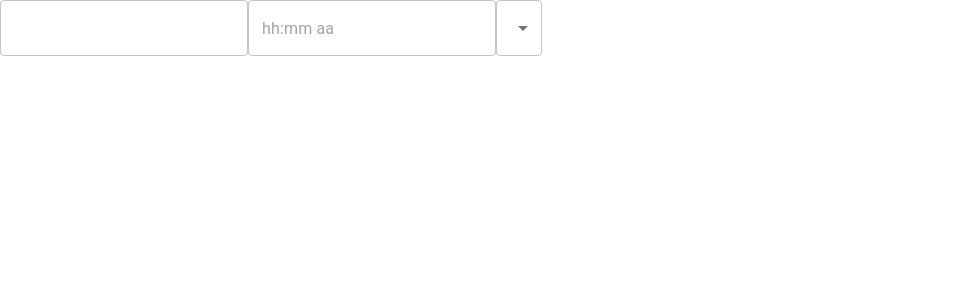
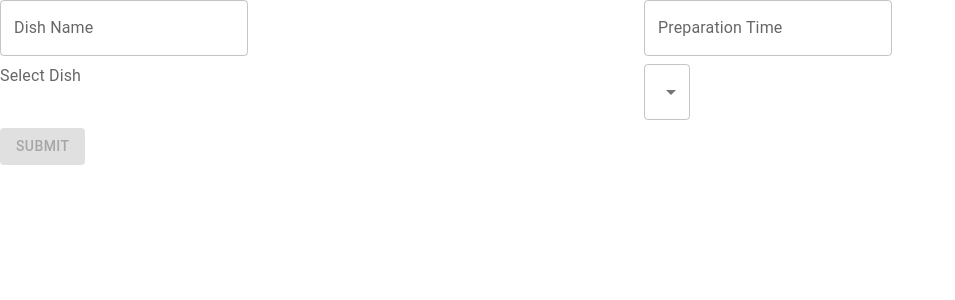
Before and after one commit to zofiaperzynska/HexOceanTask, a React (Create React App) app: page / in a window 1280 px wide. Shown: the top 300 px of the page, without its empty margins (0-955 px from the left). Built offline with nearby package versions, Linux system fonts and the light colour scheme.

Commit message:
All the logic prepared. Submitting data via POST request via JSON.

```diff
--- a/package.json
+++ b/package.json
@@ -14,6 +14,7 @@
     "@types/node": "^16.18.16",
     "@types/react": "^18.0.28",
     "@types/react-dom": "^18.0.11",
+    "axios": "^1.3.4",
     "dayjs": "^1.11.7",
     "react": "^18.2.0",
     "react-dom": "^18.2.0",
--- a/src/components/Form/Form.consts.ts
+++ b/src/components/Form/Form.consts.ts
@@ -14,3 +14,9 @@ export const DISHES: Dish[] = [
     value: "sandwich",
   },
 ];
+
+export const DEFAULT_SLIDER_VALUE = 3;
+
+export const FLOAT_REGEX = /^(0|[1-9]\d*)(\.\d{0,2})?$/;
+
+export const INTEGER_REGEX = /^[1-9][0-9]*$/;
--- a/src/components/Form/Form.tsx
+++ b/src/components/Form/Form.tsx
@@ -5,15 +5,66 @@ import {
   MenuItem,
   Slider,
   SelectChangeEvent,
+  InputLabel,
+  Button,
+  Grid,
 } from "@mui/material";
-import { TimePicker } from "@mui/x-date-pickers";
-import { DISHES } from "./Form.consts";
+import { TimeField } from "@mui/x-date-pickers";
+import {
+  DEFAULT_SLIDER_VALUE,
+  DISHES,
+  INTEGER_REGEX,
+  FLOAT_REGEX,
+} from "./Form.consts";
+import { Dayjs } from "dayjs";
+import axios from "axios";
 
 const Form = () => {
   const [selectedDish, setSelectedDish] = useState("");
+  const [noOfSlices, setNoOfSlices] = useState("");
+  const [noOfBreadSlices, setNoOfBreadSlices] = useState("");
+  const [dishName, setDishName] = useState("");
+  const [sliderValue, setSliderValue] = useState(DEFAULT_SLIDER_VALUE);
+  const [diameterValue, setDiameterValue] = useState("");
+  const [timeValue, setTimeValue] = useState<Dayjs | null>(null);
 
   const selectDishHandler = (event: SelectChangeEvent) => {
     setSelectedDish(event.target.value);
+  };
+
+  const inputNoOfSlicesHandler = (
+    event: React.ChangeEvent<HTMLInputElement>
+  ) => {
+    if (event.target.value === "" || INTEGER_REGEX.test(event.target.value)) {
+      setNoOfSlices(event.target.value);
+    }
+  };
+
+  const inputNoOfBreadSlicesHandler = (
+    event: React.ChangeEvent<HTMLInputElement>
+  ) => {
+    if (event.target.value === "" || INTEGER_REGEX.test(event.target.value)) {
+      setNoOfBreadSlices(event.target.value);
+    }
+  };
+
+  const dishNameInputHandler = (event: React.ChangeEvent<HTMLInputElement>) =>
+    setDishName(event.target.value);
+
+  const inputDiameterHandler = (event: React.ChangeEvent<HTMLInputElement>) => {
+    if (event.target.value === "" || FLOAT_REGEX.test(event.target.value)) {
+      setDiameterValue(event.target.value);
+    }
+  };
+
+  const sliderHandler = (
+    event: {},
+    value: number | number[],
+    activeThumb: number
+  ) => {
+    if (typeof value === "number") {
+      setSliderValue(value);
+    }
   };
 
   const getSpecificInputs = () => {
@@ -21,31 +72,157 @@ const Form = () => {
       case "pizza":
         return (
           <>
+            <Grid item xs={6}>
               <TextField
-              label='no of slices'
-              type='number'
-              inputProps={{ min: 1, max: 12 }}
+                label='No Of Slices'
+                type='text'
+                value={noOfSlices}
+                onChange={inputNoOfSlicesHandler}
               />
-            <TextField label='diameter' type='number' />
+            </Grid>
+            <Grid item xs={6}>
+              <TextField
+                label='Diameter'
+                type='text'
+                onChange={inputDiameterHandler}
+                value={diameterValue}
+              />
+            </Grid>
           </>
         );
       case "soup":
-        return <Slider defaultValue={3} step={1} marks min={1} max={10} />;
+        return (
+          <Grid item xs={6}>
+            <Slider
+              defaultValue={DEFAULT_SLIDER_VALUE}
+              step={1}
+              marks
+              min={1}
+              max={10}
+              onChange={sliderHandler}
+              valueLabelDisplay='on'
+              value={sliderValue}
+            />
+          </Grid>
+        );
       case "sandwich":
-        return <TextField type='number' inputProps={{ min: 1 }} />;
+        return (
+          <Grid item xs={6}>
+            <TextField
+              label='No Of Bread Slices'
+              type='text'
+              value={noOfBreadSlices}
+              onChange={inputNoOfBreadSlicesHandler}
+            />
+          </Grid>
+        );
+    }
+  };
+
+  const checkFormValidation = () => {
+    switch (selectedDish) {
+      case "pizza":
+        return (
+          !!dishName && timeValue?.isValid() && !!noOfSlices && !!diameterValue
+        );
+
+      case "soup":
+        return !!dishName && timeValue?.isValid();
+
+      case "sandwich":
+        return !!dishName && timeValue?.isValid() && !!noOfBreadSlices;
+
+      default:
+        return false;
+    }
+  };
+
+  const createQueryBody = () => {
+    switch (selectedDish) {
+      case "pizza":
+        return {
+          name: dishName,
+          type: selectedDish,
+          preparation_time: timeValue?.format("HH:mm:ss"),
+          no_of_slices: parseInt(noOfSlices),
+          diameter: parseFloat(diameterValue),
+        };
+      case "soup":
+        return {
+          name: dishName,
+          type: selectedDish,
+          preparation_time: timeValue?.format("HH:mm:ss"),
+          spiciness_scale: sliderValue,
+        };
+      case "sandwich":
+        return {
+          name: dishName,
+          type: selectedDish,
+          preparation_time: timeValue?.format("HH:mm:ss"),
+          slices_of_bread: parseInt(noOfBreadSlices),
+        };
+    }
+  };
+
+  const onSubmitHandler = async (event: React.FormEvent<HTMLFormElement>) => {
+    event.preventDefault();
+
+    try {
+      const response = await axios.post(
+        "https://umzzcc503l.execute-api.us-west-2.amazonaws.com/dishes/",
+        createQueryBody()
+      );
+      console.log(response.data);
+    } catch (error: unknown) {
+      if (axios.isAxiosError(error)) {
+        alert(JSON.stringify(error.response?.data));
+      }
     }
   };
 
   return (
-    <form>
-      <TextField></TextField>
-      <TimePicker></TimePicker>
-      <Select label='Dish' onChange={selectDishHandler}>
+    <form onSubmit={onSubmitHandler}>
+      <Grid container spacing={1}>
+        <Grid item xs={6}>
+          <TextField
+            label='Dish Name'
+            value={dishName}
+            onChange={dishNameInputHandler}
+          ></TextField>
+        </Grid>
+        <Grid item xs={6}>
+          <TimeField
+            label='Preparation Time'
+            format='HH:mm:ss'
+            value={timeValue}
+            onChange={(newValue) => setTimeValue(newValue)}
+          ></TimeField>
+        </Grid>
+        <Grid item xs={6}>
+          <InputLabel id='dish-select-label'>Select Dish</InputLabel>
+        </Grid>
+        <Grid item xs={6}>
+          <Select
+            labelId='dish-select-label'
+            label='Dish'
+            onChange={selectDishHandler}
+          >
             {DISHES.map((dish) => (
               <MenuItem value={dish.value}>{dish.label}</MenuItem>
             ))}
           </Select>
+        </Grid>
         {getSpecificInputs()}
+        <Grid item xs={6}>
+          <Button
+            variant='contained'
+            type='submit'
+            disabled={!checkFormValidation()}
+          >
+            Submit
+          </Button>
+        </Grid>
+      </Grid>
     </form>
   );
 };
```
Also changed, not shown: 1 other file (tests, documents, lock files or other folders). Lines whose indentation alone changed are shown as unchanged.
